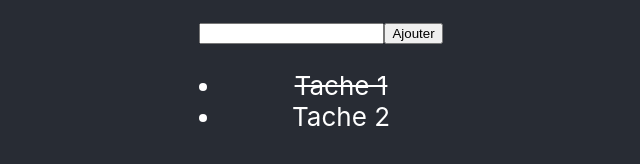
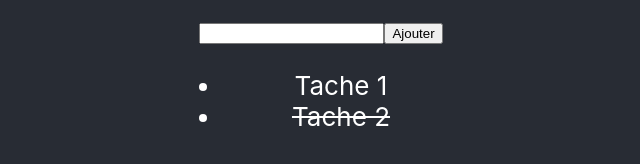
Before and after one commit to MrGlox/A3BD22.1-reactJS, a React (Create React App) app: page /todo in a window 1280 px wide. Shown: the part 548-712 px from the top of the page, without its empty margins (319-959 px from the left). Built offline with nearby package versions, Linux system fonts and the light colour scheme.

Commit message:
end todo

```diff
--- a/src/components/atoms/TodoItem/TodoItem.jsx
+++ b/src/components/atoms/TodoItem/TodoItem.jsx
@@ -1,7 +1,11 @@
 import "./TodoItem.scss";
 
-const TodoItem = ({ children, isFinished }) => {
-  return <li className={isFinished && "todo-finished"}>{children}</li>;
+const TodoItem = ({ children, isFinished, handleScribble }) => {
+  return (
+    <li onClick={handleScribble} className={isFinished ? "todo-finished" : ""}>
+      {children}
+    </li>
+  );
 };
 
 export default TodoItem;
--- a/src/components/molecules/TodoList/TodoList.jsx
+++ b/src/components/molecules/TodoList/TodoList.jsx
@@ -1,10 +1,17 @@
 import { TodoItem } from "components/atoms";
 
-const TodoList = () => {
+const TodoList = ({ list = [], handleScribble }) => {
   return (
     <ul>
-      <TodoItem isFinished={true}>Tache 1</TodoItem>
-      <TodoItem isFinished={false}>Tache 2</TodoItem>
+      {list.map(({ content, ...rest }, index) => (
+        <TodoItem
+          key={index}
+          {...rest}
+          handleScribble={() => handleScribble(index)}
+        >
+          {content}
+        </TodoItem>
+      ))}
     </ul>
   );
 };
--- a/src/containers/ToDo.jsx
+++ b/src/containers/ToDo.jsx
@@ -1,12 +1,31 @@
+import { useState } from "react";
+
 import TodoForm from "containers/TodoForm";
 import { TodoList } from "components/molecules";
 
 const ToDo = () => {
+  const [list, setList] = useState([
+    { isFinished: false, content: "Tache 1" },
+    { isFinished: true, content: "Tache 2" },
+  ]);
+
+  const handleSubmit = (ev) => {
+    ev.preventDefault();
+    setList([...list, { isFinished: false, content: ev.target[0].value }]);
+  };
+
+  const handleScribble = (index) => {
+    setList((prev) => {
+      prev[index].isFinished = !prev[index].isFinished;
+      return [...prev];
+    });
+  };
+
   return (
     <div>
       <h1>To do Page</h1>
-      <TodoForm></TodoForm>
-      <TodoList></TodoList>
+      <TodoForm handleSubmit={handleSubmit} />
+      <TodoList handleScribble={handleScribble} list={list}></TodoList>
     </div>
   );
 };
--- a/src/containers/TodoForm.jsx
+++ b/src/containers/TodoForm.jsx
@@ -1,6 +1,6 @@
-const TodoForm = () => {
+const TodoForm = ({ handleSubmit }) => {
   return (
-    <form>
+    <form onSubmit={handleSubmit}>
       <input type="text" />
       <input type="submit" value="Ajouter" />
     </form>
```
